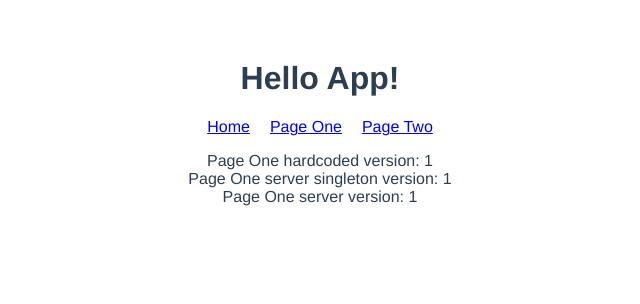
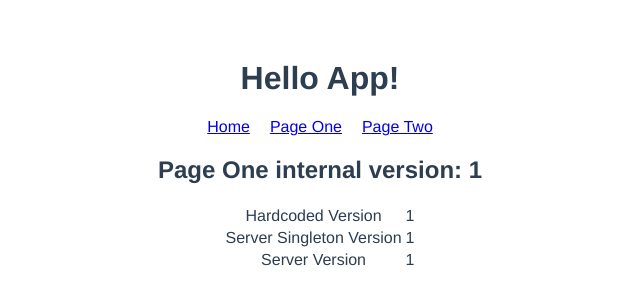
Before and after one commit to v-abarnhard/module-loading, a Vue app: page /#/page-one in a window 1280 px wide. Shown: the top 304 px of the page, without its empty margins (320-960 px from the left). Built offline with nearby package versions, Linux system fonts and the light colour scheme.

Commit message:
added table for readability

```diff
--- a/src/PageOne/PageOne.vue
+++ b/src/PageOne/PageOne.vue
@@ -1,8 +1,13 @@
 <template>
   <div>
-    <div>{{ staticVersion }}</div>
-    <div>{{ singletonDynamicVersion }}</div>
-    <div>{{ dynamicVersion }}</div>
+    <h2>Page One internal version: {{internalVersion}}</h2>
+    <table>
+      <tbody>
+        <tr><td>Hardcoded Version</td><td>{{staticVersion}}</td></tr>
+        <tr><td>Server Singleton Version</td><td>{{singletonServerVersion}}</td></tr>
+        <tr><td>Server Version</td><td>{{dynamicVersion}}</td></tr>
+      </tbody>
+    </table>
   </div>
 </template>
 
@@ -15,19 +20,20 @@ export default {
   name: 'PageOne',
   data() {
     return {
+      internalVersion: 1,
       serverVersion: 'N/A',
       singletonServerVersion: 'N/A'
     }
   },
   computed: {
     staticVersion() {
-      return `Page One hardcoded version: ${versionUtil.version}`
+      return versionUtil.version
     },
     dynamicVersion() {
-      return `Page One server version: ${this.serverVersion}`
+      return this.serverVersion
     },
     singletonDynamicVersion() {
-      return `Page One server singleton version: ${this.singletonServerVersion}`
+      return this.singletonServerVersion
     }
   },
   mounted() {
@@ -41,3 +47,8 @@ export default {
   }
 }
 </script>
+<style scoped>
+  table {
+    margin: auto;
+  }
+</style>
--- a/src/PageTwo/PageTwo.vue
+++ b/src/PageTwo/PageTwo.vue
@@ -1,8 +1,13 @@
 <template>
   <div>
-    <div>{{ staticVersion }}</div>
-    <div>{{ singletonDynamicVersion }}</div>
-    <div>{{ dynamicVersion }}</div>
+    <h2>Page Two internal version: {{internalVersion}}</h2>
+    <table>
+      <tbody>
+        <tr><td>Hardcoded Version</td><td>{{staticVersion}}</td></tr>
+        <tr><td>Server Singleton Version</td><td>{{singletonServerVersion}}</td></tr>
+        <tr><td>Server Version</td><td>{{dynamicVersion}}</td></tr>
+      </tbody>
+    </table>
   </div>
 </template>
 
@@ -15,19 +20,20 @@ export default {
   name: 'PageTwo',
   data() {
     return {
+      internalVersion: 1,
       serverVersion: 'N/A',
       singletonServerVersion: 'N/A'
     }
   },
   computed: {
     staticVersion() {
-      return `Page Two hardcoded version: ${versionUtil.version}`
+      return versionUtil.version
     },
     dynamicVersion() {
-      return `Page Two server version: ${this.serverVersion}`
+      return this.serverVersion
     },
     singletonDynamicVersion() {
-      return `Page Two server singleton version: ${this.singletonServerVersion}`
+      return this.singletonServerVersion
     }
   },
   mounted() {
@@ -41,3 +47,8 @@ export default {
   }
 }
 </script>
+<style scoped>
+  table {
+    margin: auto;
+  }
+</style>
```
